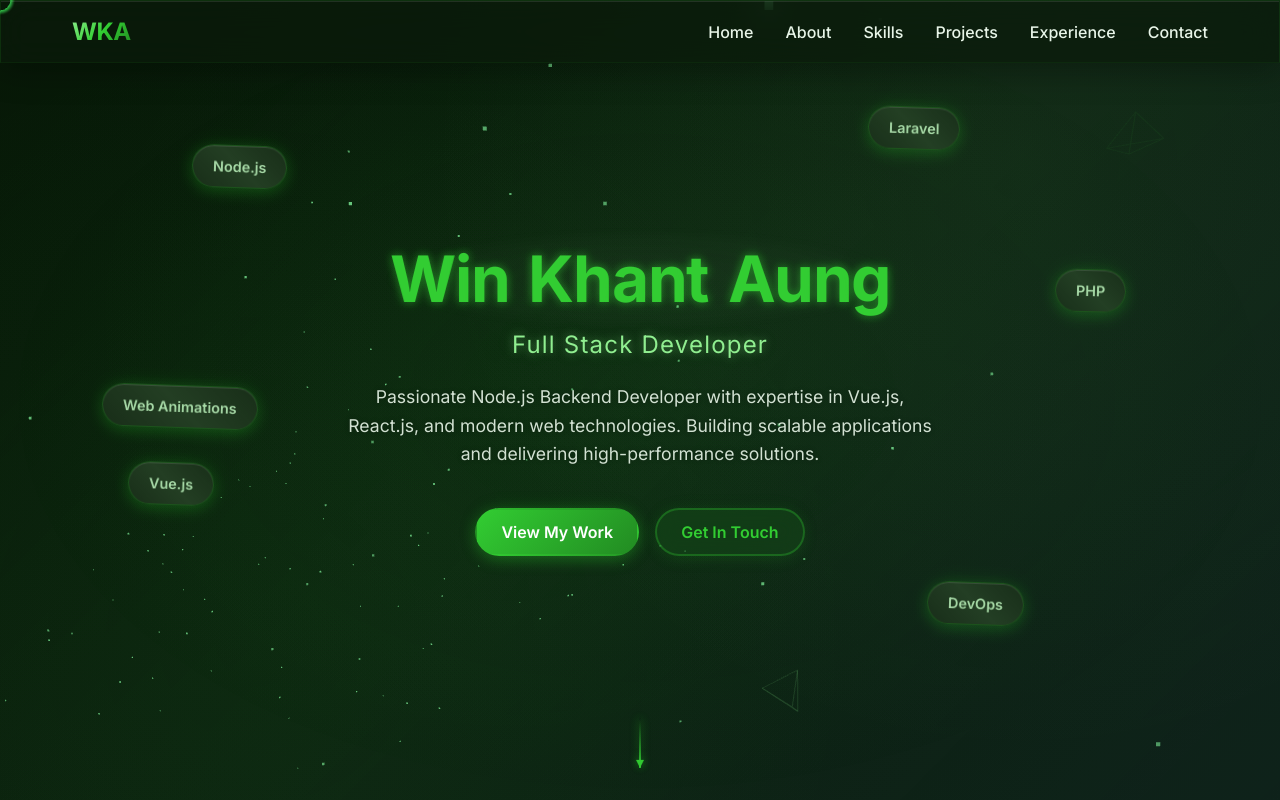
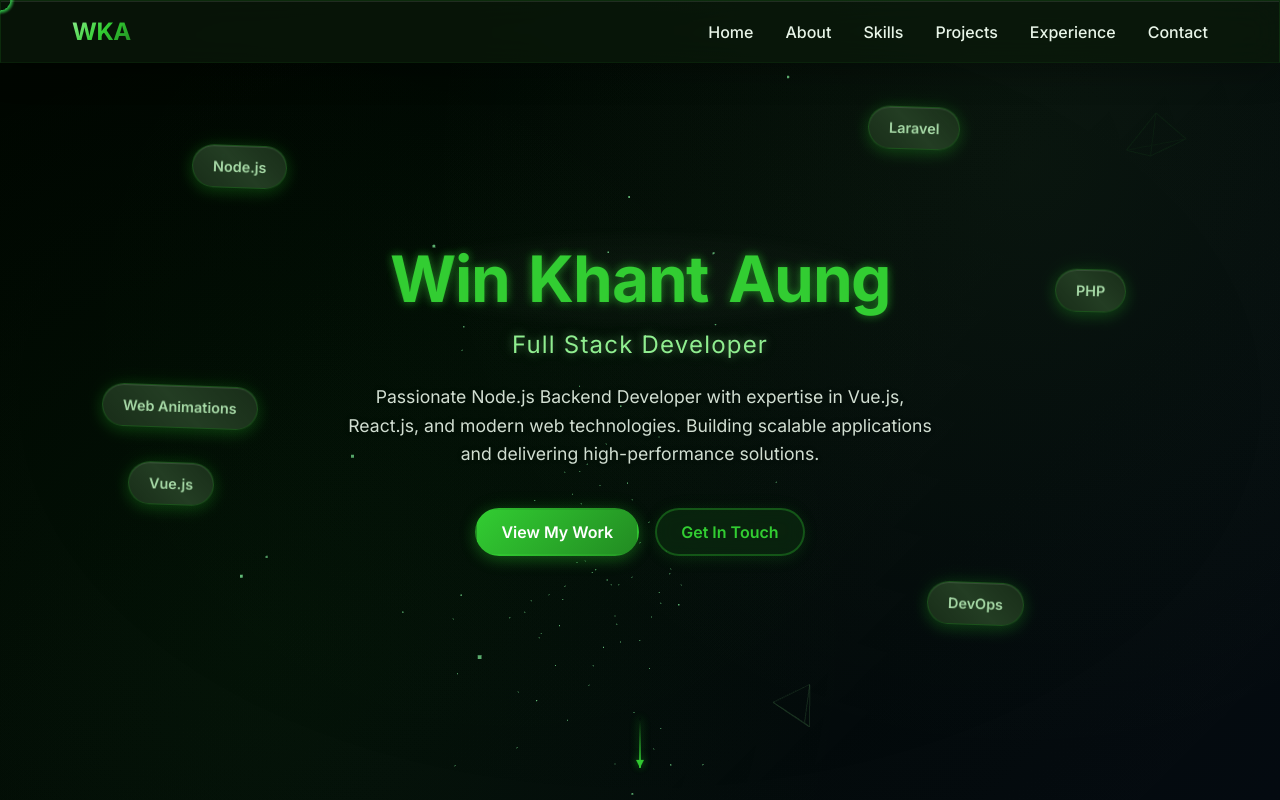
Before and after one commit to leon-99/wka-portfolio, a Vue app: page / in a window 1280 px wide. Shown: the top 800 px of the page. Built offline with nearby package versions, Linux system fonts and the light colour scheme; some icons are missing.

Commit message:
Update background styles in CSS: Change body background gradient to a darker theme and adjust radial gradient for improved visual consistency and aesthetics.

```diff
--- a/src/style.css
+++ b/src/style.css
@@ -16,7 +16,7 @@ html {
 }
 
 body {
-  background: linear-gradient(135deg, #0a1a0a 0%, #1a2f1a 25%, #0f1f0f 50%, #162b16 75%, #0a1a0a 100%);
+  background: linear-gradient(135deg, #000000 0%, #0a0a0a 25%, #000000 50%, #0a0a0a 75%, #000000 100%);
   min-height: 100vh;
   color: #e8f5e8;
   overflow-x: hidden;
@@ -89,7 +89,7 @@ body::before {
   left: 0;
   width: 100%;
   height: 100%;
-  background: radial-gradient(ellipse at center, rgba(34, 139, 34, 0.1) 0%, transparent 70%);
+  background: radial-gradient(ellipse at center, rgba(0, 0, 0, 0.1) 0%, transparent 70%);
   pointer-events: none;
   z-index: -1;
 }
```
